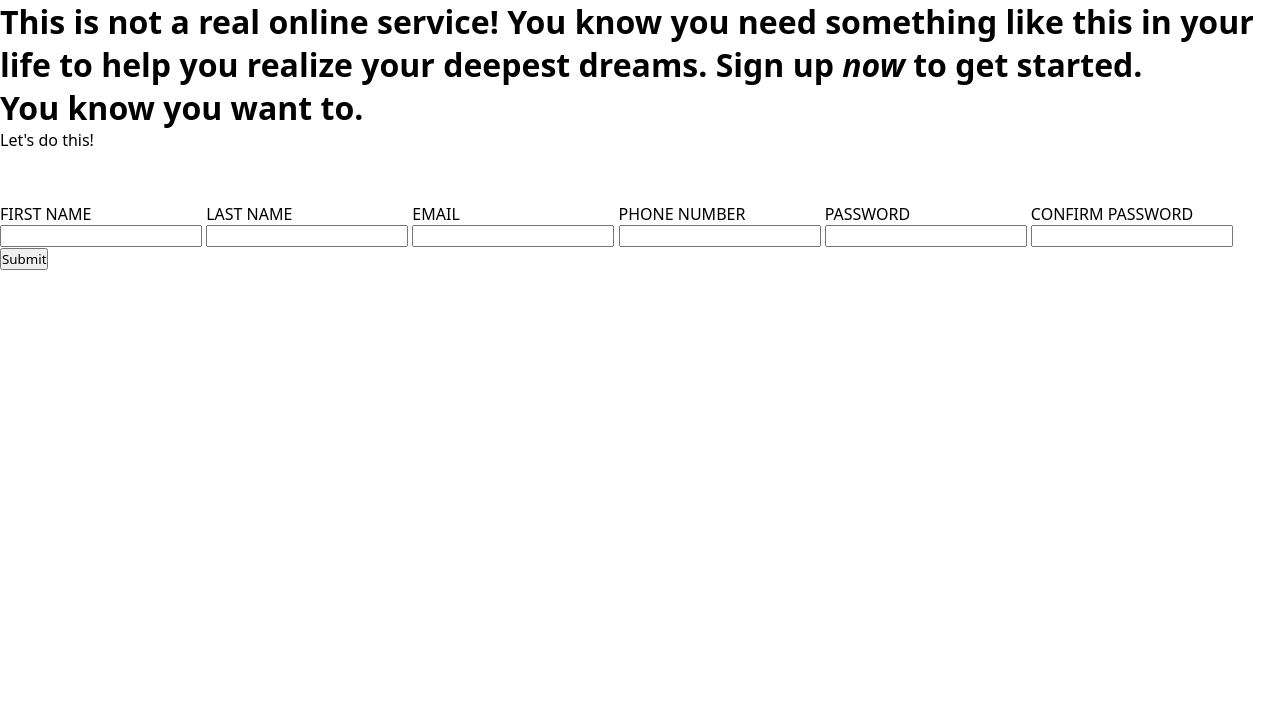
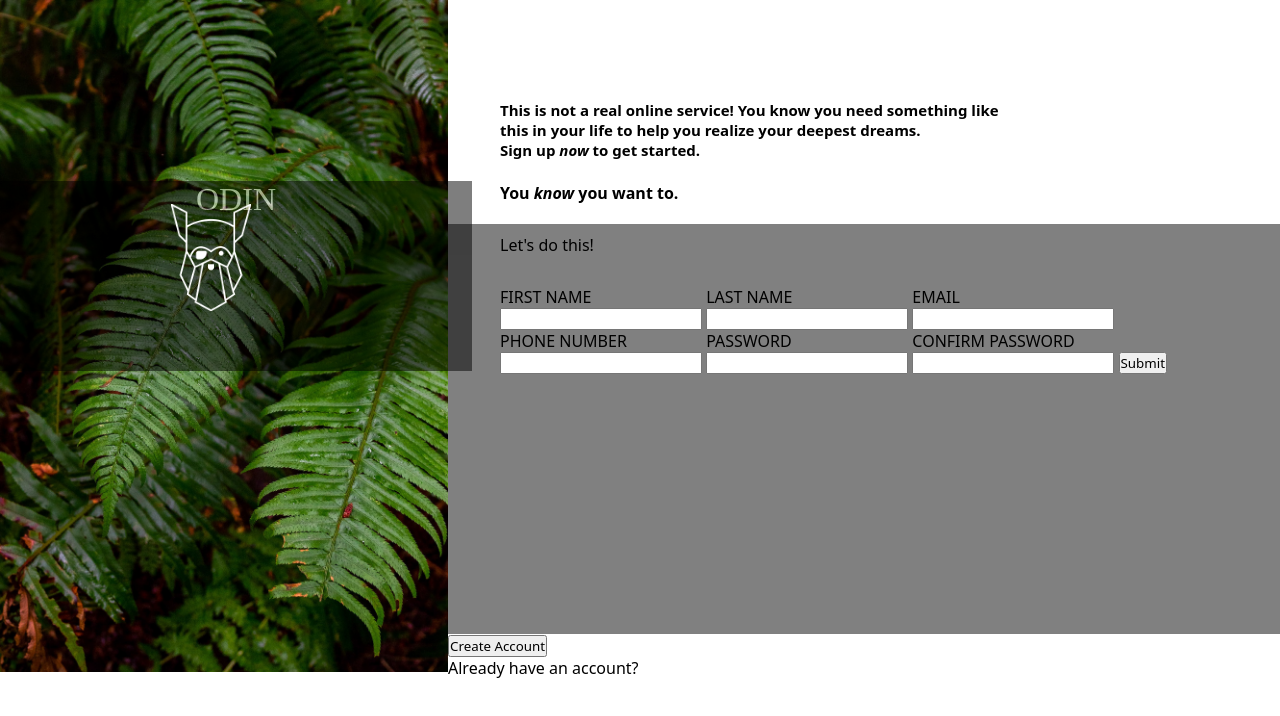
Before and after one commit to Ult1mat3S/sign-up-form-TOP, a plain HTML site: page index.html in a window 1280 px wide. Drawn offline with Linux system fonts and the light colour scheme.

Commit message:
add text elements and sign up form

```diff
--- a/index.html
+++ b/index.html
@@ -7,22 +7,29 @@
     <meta name="viewport" content="width=device-width, initial-scale=1.0">
     <link rel="stylesheet" href="globals.css" type="text/css">
     <script src="main.js" defer></script>
-    <title>Document</title>
+    <title>Sign up form</title>
+
 </head>
 
 <body>
-    <div>
-        <h1>This is not a real online service! You know you need something like this in your life to help you realize
-            your
-            deepest dreams.
-            Sign up <em>now</em> to get started.
-        </h1>
-        <h1>You know you want to.</h1>
-        <p>Let's do this!</p>
 
 
-        <img src="/beach.jpg" alt="">
+    <div class="container">
+        <img src="/plant.jpg" class="background-container" alt="" />
+        <h5>This is not a real online service! You know you need something like this in your life to help you realize
+            your deepest
+            dreams. <br> Sign up <em>now</em> to get started.</h5>
+        <br>
+        <p> <strong>You <em>know</em> you want to.</strong></p>
     </div>
+
+    <div class="odin-logo-container">
+        <img id="odin-logo" src="/odin-lined.png" alt="">
+        <p>ODIN</p>
+    </div>
+
+    <section style="background-color: gray; height: 400px;">
+        <p>Let's do this!</p>
 
         <form action="https://httpbin.org/get" id="primary-form" method="POST"></form>
         <label for="first_name">FIRST NAME
@@ -46,6 +53,15 @@
         <button type="submit">Submit</button>
         </form>
 
+    </section>
+<button type="submit">Create Account</button>
+<p>Already have an account? <a href="/login.html"></a></p>
+
+    <section>
+
+
+
+
 </body>
 
 </html>
```
Lines whose indentation alone changed are shown as unchanged.
